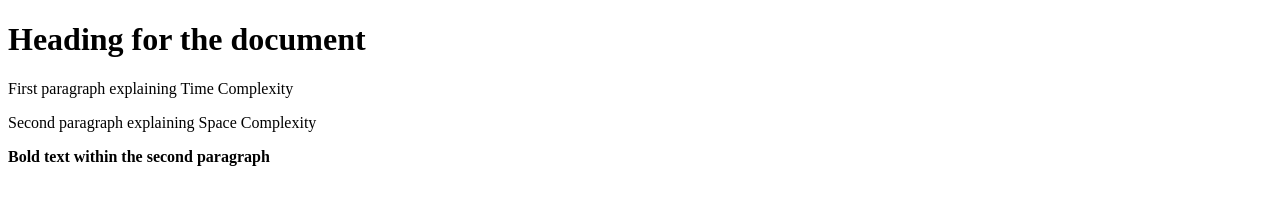
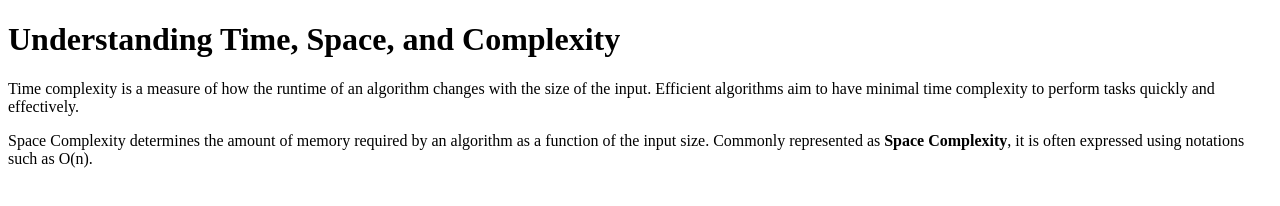
Before and after one commit to acciojob/time-and-space-complexity-priyamdodiya, a website: page main.html in a window 1280 px wide. Drawn offline with Linux system fonts and the light colour scheme.

Commit message:
created a submission

```diff
--- a/main.html
+++ b/main.html
@@ -1,19 +1,22 @@
 <!DOCTYPE html>
-
-<html>
+<html lang="en">
 
 <head>
-	<link rel="stylesheet" href="styles.css">
+    <meta charset="UTF-8">
+    <meta name="viewport" content="width=device-width, initial-scale=1.0">
+    <title>Time and Space Complexity</title>
+    <link rel="stylesheet" href="styles.css">
 </head>
 
 <body>
-		<h1>Heading for the document</h1>
-		<p>First paragraph explaining Time Complexity</p>
-	<p>Second paragraph explaining Space Complexity</p>
-	<b>Bold text within the second paragraph</b>
-    <script type="text/javascript" src="./script.js">
-</script>
-
+    <h1>Understanding Time, Space, and Complexity</h1>
+    <p>
+        Time complexity is a measure of how the runtime of an algorithm changes with the size of the input. Efficient algorithms aim to have minimal time complexity to perform tasks quickly and effectively.
+    </p>
+    <p>
+        Space Complexity determines the amount of memory required by an algorithm as a function of the input size. Commonly represented as <b>Space Complexity</b>, it is often expressed using notations such as O(n).
+    </p>
+    <script type="text/javascript" src="./script.js"></script>
 </body>
 
 </html>
```
